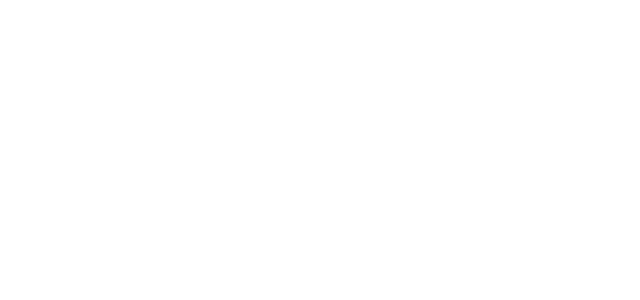
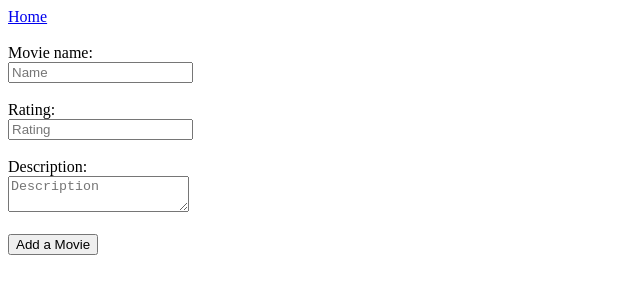
Before and after one commit to Sakarrr/movie-suggestor-app-react, a React (Create React App) app in the folder http_tester/: page /add in a window 1280 px wide. Shown: the top 300 px of the page, without its empty margins (0-640 px from the left). Built offline with nearby package versions, Linux system fonts and the light colour scheme.

Commit message:
Add - Post method to send movie data

```diff
--- /dev/null
+++ b/http_tester/src/pages/AddMovie.js
@@ -0,0 +1,59 @@
+import axios from "axios";
+import { useRef } from "react";
+import { Link } from "react-router-dom/cjs/react-router-dom.min";
+
+const AddMovie = () => {
+  const movie_name_reference = useRef();
+  const movie_rating_reference = useRef();
+  const movie_description_reference = useRef();
+  const addMovieHandler = async (e) => {
+    e.preventDefault();
+
+    const movieData = {
+      movie_name: movie_name_reference.current.value,
+      rating: movie_rating_reference.current.value,
+      description: movie_description_reference.current.value,
+    };
+
+    try {
+      const response = await axios.post(
+        "https://api.dynoacademy.com/test-api/v1/movies",
+        movieData
+      );
+      console.log(response.data.message);
+    } catch (err) {
+      alert("Error adding movie");
+    }
+  };
+  return (
+    <>
+      <Link to="/">Home</Link>
+      <br />
+      <br />
+      <form onSubmit={addMovieHandler}>
+        Movie name:
+        <br />
+        <input type="text" placeholder="Name" ref={movie_name_reference} />{" "}
+        <br />
+        <br />
+        Rating:
+        <br />
+        <input
+          type="text"
+          placeholder="Rating"
+          ref={movie_rating_reference}
+        />{" "}
+        <br />
+        <br />
+        Description:
+        <br />
+        <textarea placeholder="Description" ref={movie_description_reference} />
+        <br />
+        <br />
+        <button type="submit">Add a Movie</button>
+      </form>
+    </>
+  );
+};
+
+export default AddMovie;
--- a/http_tester/src/pages/Index.js
+++ b/http_tester/src/pages/Index.js
@@ -94,6 +94,9 @@
       </div>
       Suggested Movies
       <br />
+      <div>
+        <Link to="/add">Add Movie</Link>
+      </div>
       {isError && (
         <>
           <div
--- a/http_tester/src/routes/Router.js
+++ b/http_tester/src/routes/Router.js
@@ -6,6 +6,7 @@
 
 import Index from "../pages/Index";
 import ViewMovie from "../pages/ViewMovie";
+import AddMovie from "../pages/AddMovie";
 
 const Router = () => {
   return (
@@ -13,6 +14,7 @@
       <Switch>
         <Route path="/" component={Index} exact></Route>
         <Route path="/view_movie/:id" component={ViewMovie} exact></Route>
+        <Route path="/add" component={AddMovie} exact></Route>
       </Switch>
     </BrowserRouter>
   );
```
